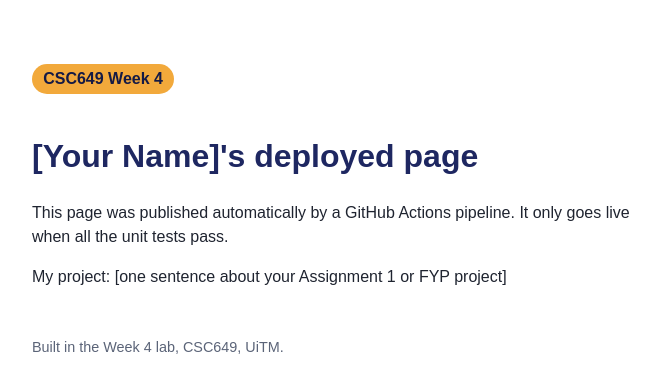
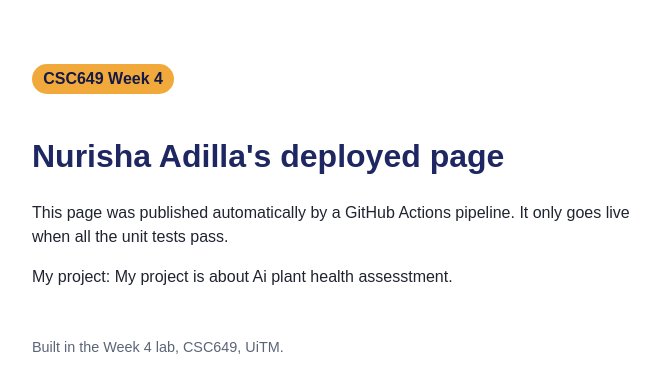
Before and after one commit to nurishaadilla/-csc649-week4-lab, a plain HTML site: page site/index.html in a window 1280 px wide. Shown: the whole page, without its empty margins (288-948 px from the left). Drawn offline with Linux system fonts and the light colour scheme.

Commit message:
Deploy site with GitHub Pages

```diff
--- a/site/index.html
+++ b/site/index.html
@@ -13,10 +13,10 @@
 </head>
 <body>
   <p class="badge">CSC649 Week 4</p>
-  <h1>[Your Name]'s deployed page</h1>
+  <h1>Nurisha Adilla's deployed page</h1>
   <p>This page was published automatically by a GitHub Actions pipeline.
      It only goes live when all the unit tests pass.</p>
-  <p>My project: [one sentence about your Assignment 1 or FYP project]</p>
+  <p>My project: My project is about Ai plant health assesstment.</p>
   <footer>Built in the Week 4 lab, CSC649, UiTM.</footer>
 </body>
 </html>
```
Also changed, not shown: 1 other file.
